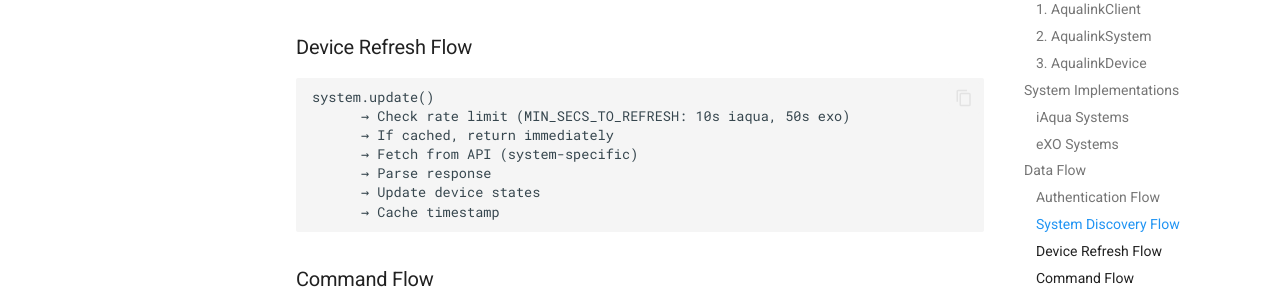
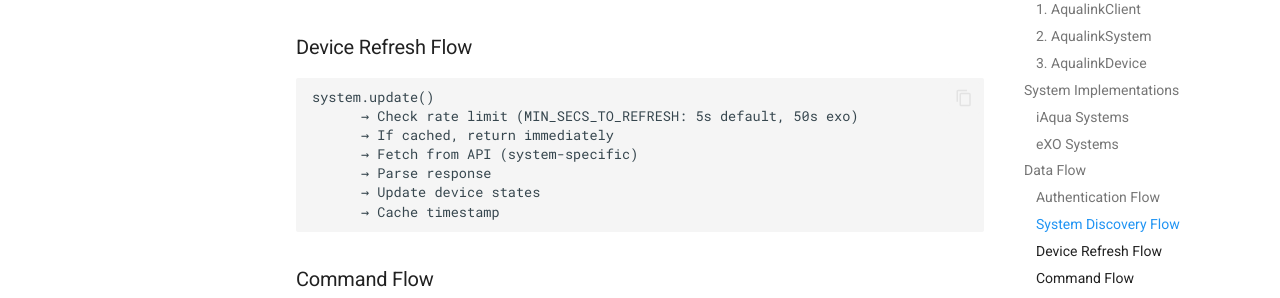
Before and after one commit to flz/iaqualink-py, an MkDocs documentation site: the page built from docs/development/architecture.md, in a window 1280 px wide and 900 px high, scrolled down 2580 px. Shown: the part 153-451 px from the top of the window. Built offline with MkDocs 1.6.1 and Material for MkDocs 9.7.7, drawn with Linux system fonts in a browser that asks for light colours; comment, search, counter and statistics services are not loaded.

Commit message:
fix: correct architecture.md iaqua value and clean up test import
- Fix flowchart: iaqua uses default 5s, not 10s
- Replace __import__('time') with proper import in iaqua test

````diff
--- a/docs/development/architecture.md
+++ b/docs/development/architecture.md
@@ -143,7 +143,7 @@ client.get_systems()
 
 ```
 system.update()
-      → Check rate limit (MIN_SECS_TO_REFRESH: 10s iaqua, 50s exo)
+      → Check rate limit (MIN_SECS_TO_REFRESH: 5s default, 50s exo)
       → If cached, return immediately
       → Fetch from API (system-specific)
       → Parse response
````
Also changed, not shown: 1 other file.
